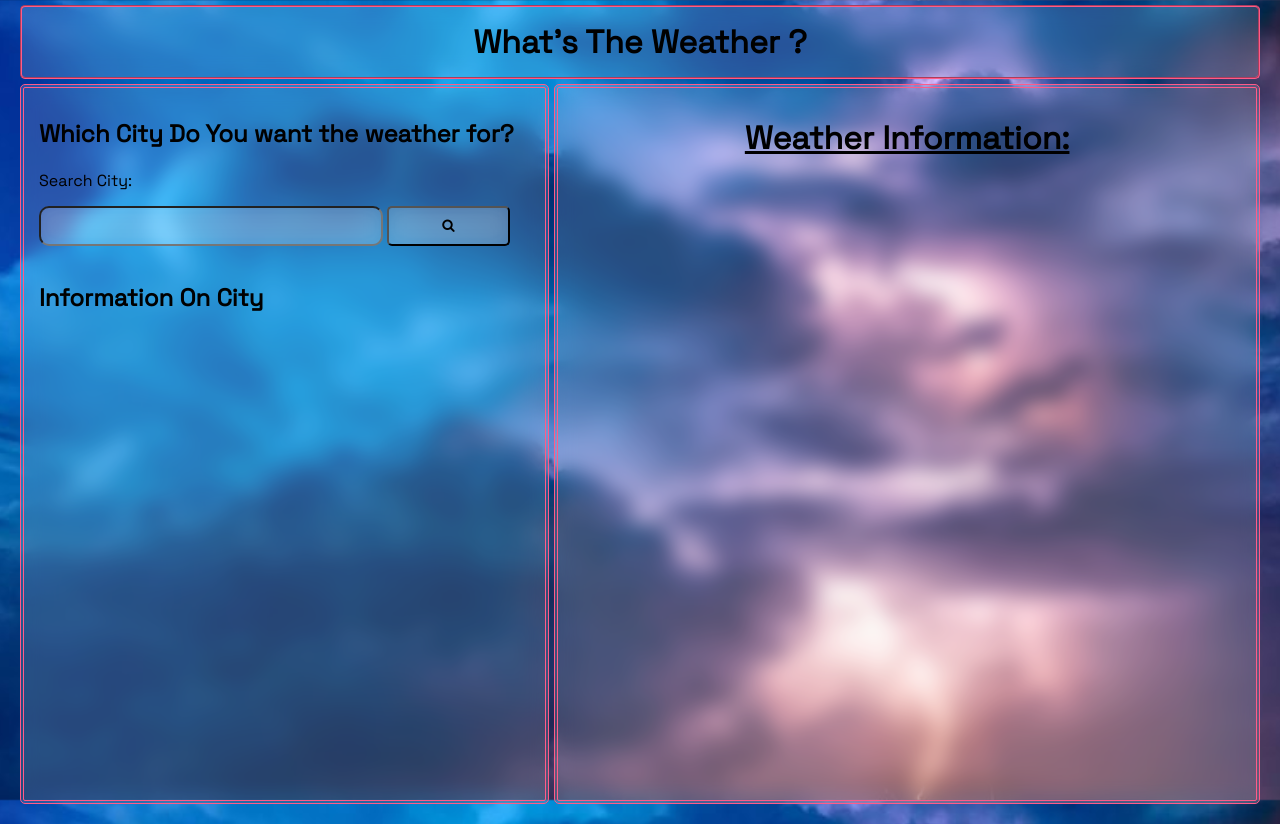
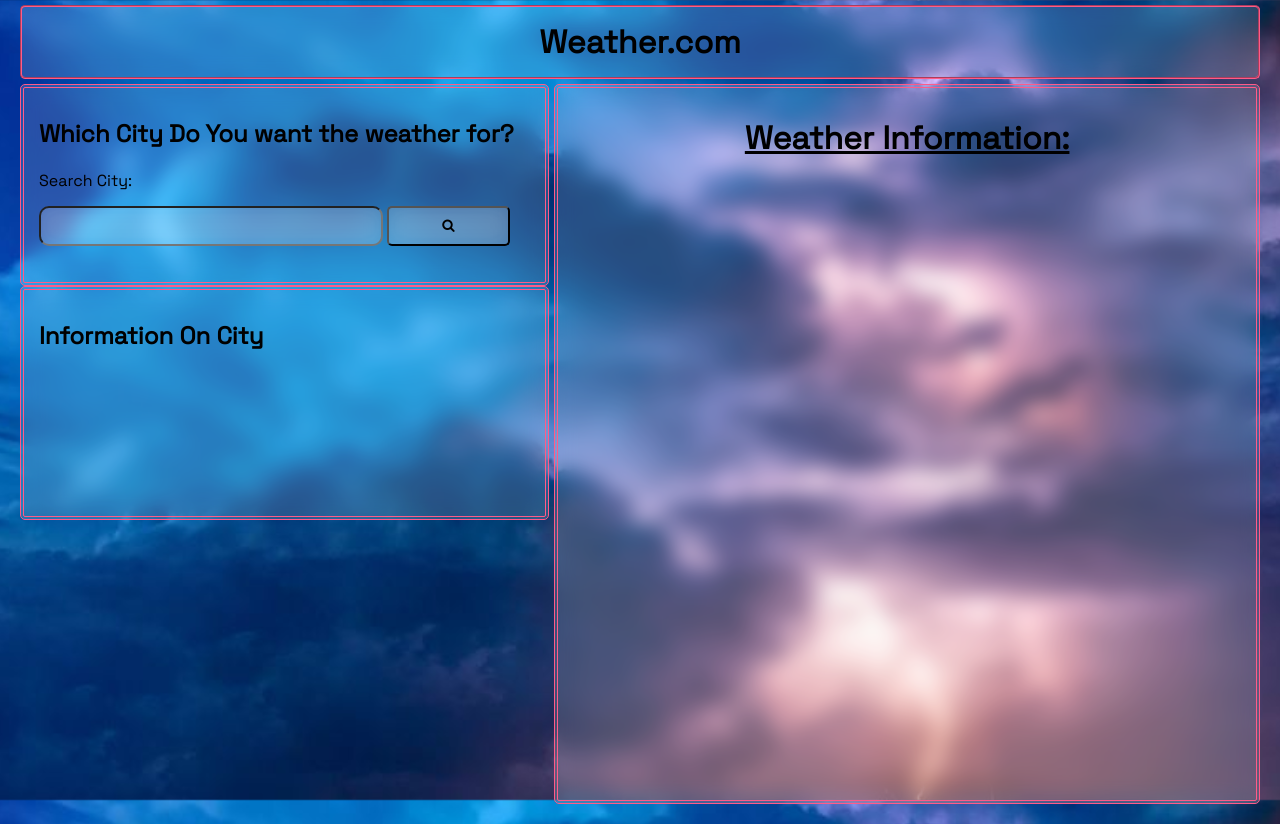
Before and after one commit to shlok-shah/WeatherApp, a plain HTML site: page index.html in a window 1280 px wide. Drawn offline with Linux system fonts and the light colour scheme; some icons are missing.

Commit message:
Update index.html

```diff
--- a/index.html
+++ b/index.html
@@ -11,11 +11,12 @@
 </head>
 <body>
     <div class="navbar">
-        <h1>What's The Weather ?</h1>
+        <h1>Weather.com</h1>
     </div>
     <div class="container">
-        <div class="search frosted">
-            <form onsubmit="return weatherAPI()">
+        <div class="left">
+            <div class="search frosted">
+                <form onsubmit="return weatherAPI()">
                 <h2>Which City Do You want the weather for?</h2>
                 <br>
                 <label for="city">Search City:</label>
@@ -24,16 +25,16 @@
                 <button type="submit" class="frosted" id="submitbutton"><i class="fa fa-search" aria-hidden="true"></i></button>
                 <br>
                 <br>
+                </form>
+            </div>
+            <div class="frosted search">
                 <h2>Information On City</h2>
                 <p class="cityname"></p>
                 <p class="regionname"></p>
                 <p class="localtime"></p>
                 <p class='latitude'></p>
                 <p class='longitude'></p>
-
-            </form>
-
-
+            </div>
         </div>
         <div class="weatherinfo frosted">
             <h2 id="cityweather">Weather Information:</h2>
@@ -65,6 +66,6 @@
 
     </div>
 
-    <script src="scriptwebapp.js"></script>
+    <script src="helloworld.js"></script>
 </body>
 </html>
```
